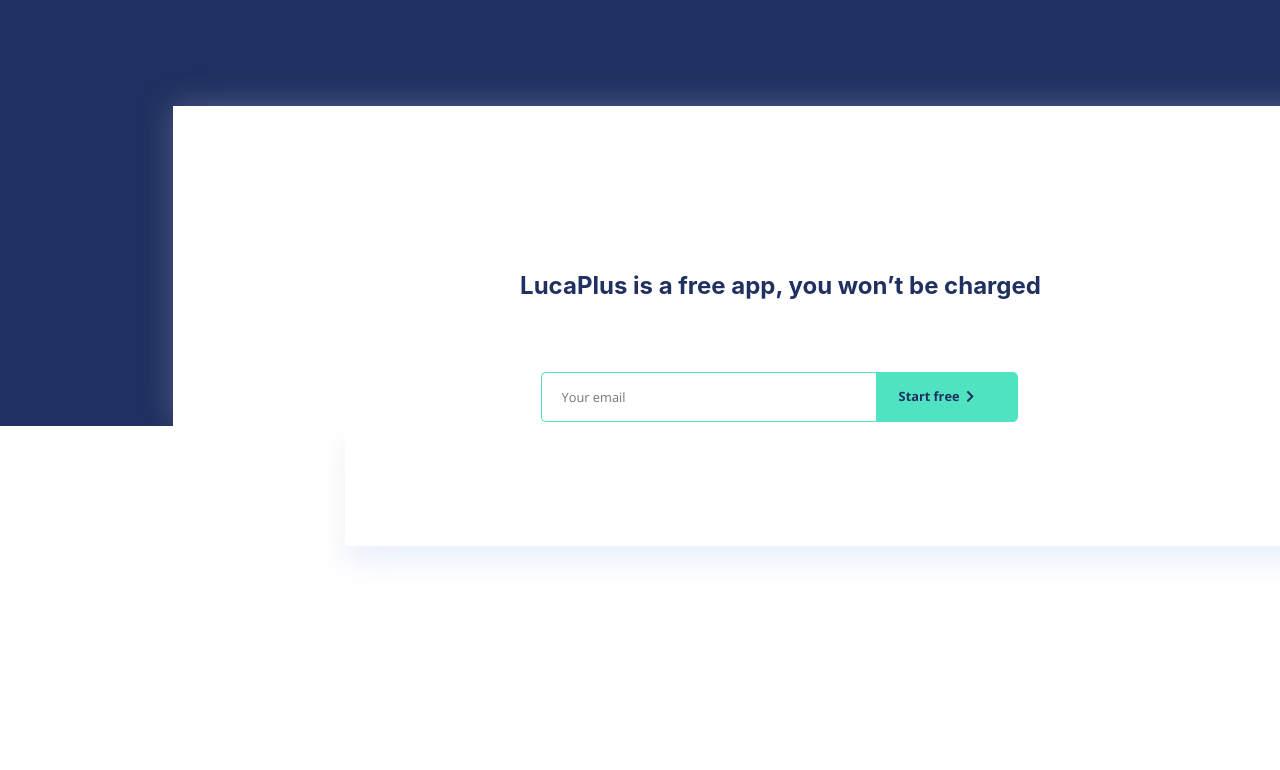
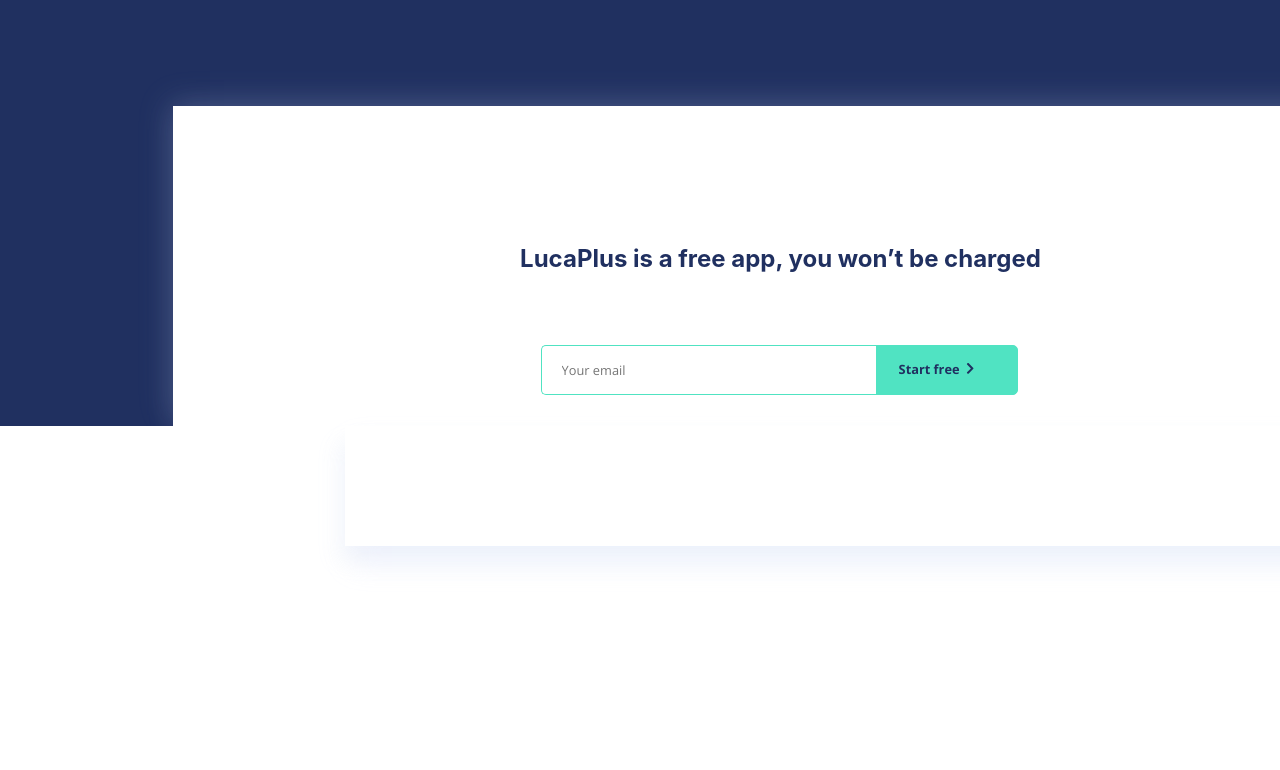
Before and after one commit to Lianakeys/LucaWebsite, a React (Create React App) app in the folder luca-website/: page / in a window 1280 px wide. Shown: the part 1654-2424 px from the top of the page. Built offline with nearby package versions, Linux system fonts and the light colour scheme.

Commit message:
removed box-shadow for navbar

```diff
--- a/luca-website/src/components/cssComponents/Navbar.css
+++ b/luca-website/src/components/cssComponents/Navbar.css
@@ -39,7 +39,7 @@
   background-color: white;
   font-family: 'Open sans', sans-serif;
   z-index: 10;
-  box-shadow: 1px 1px 8px #EEF0F4;
+  /* box-shadow: 1px 1px 8px #EEF0F4; */
 
 }
 
--- a/luca-website/src/components/cssComponents/footer.css
+++ b/luca-website/src/components/cssComponents/footer.css
@@ -34,7 +34,7 @@
     justify-content: center;
     align-items: flex-end;
     color: #203060;
-    margin-top: 4rem;
+    margin-top: 2.3rem;
     /* background-color: blue; */
 }
 
```
